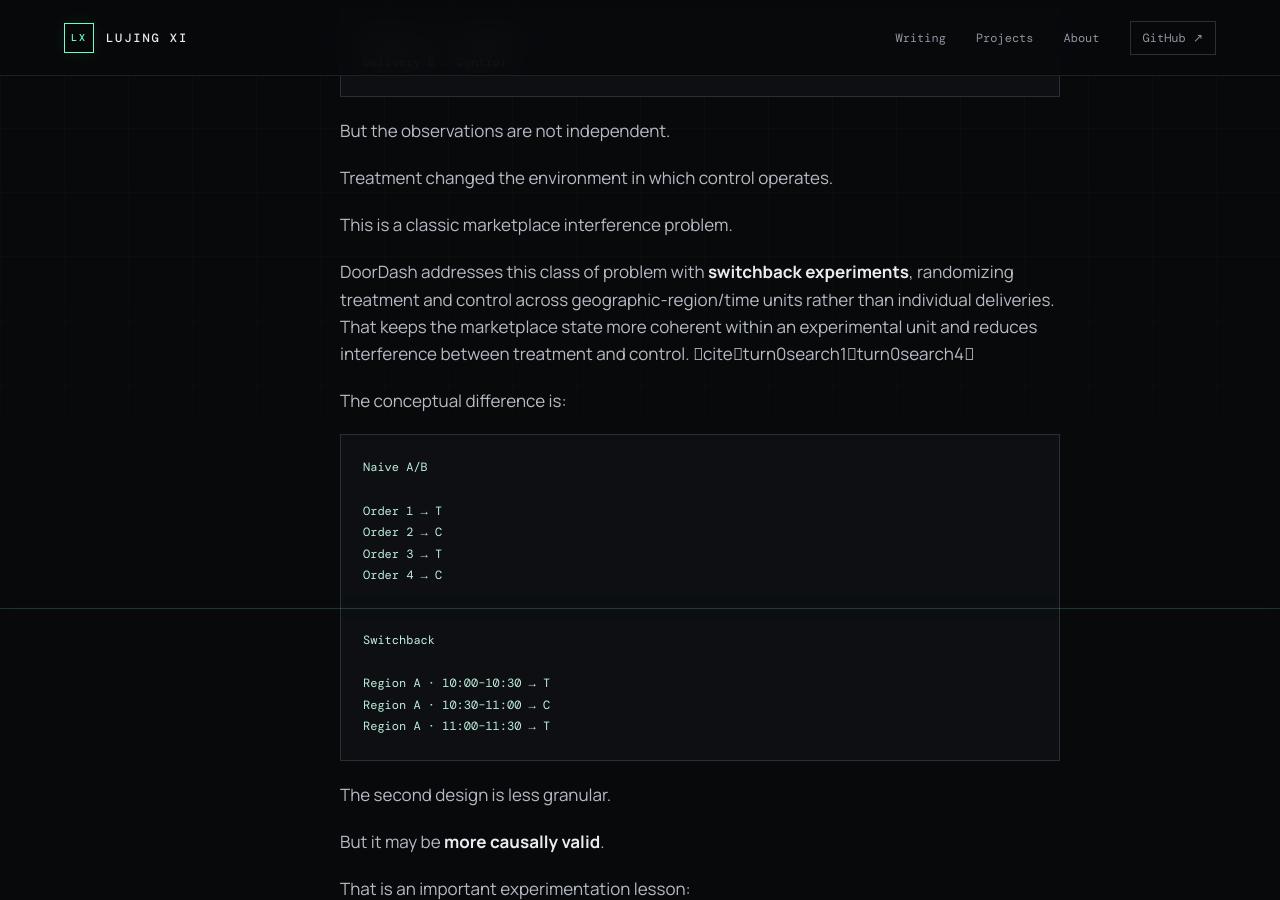
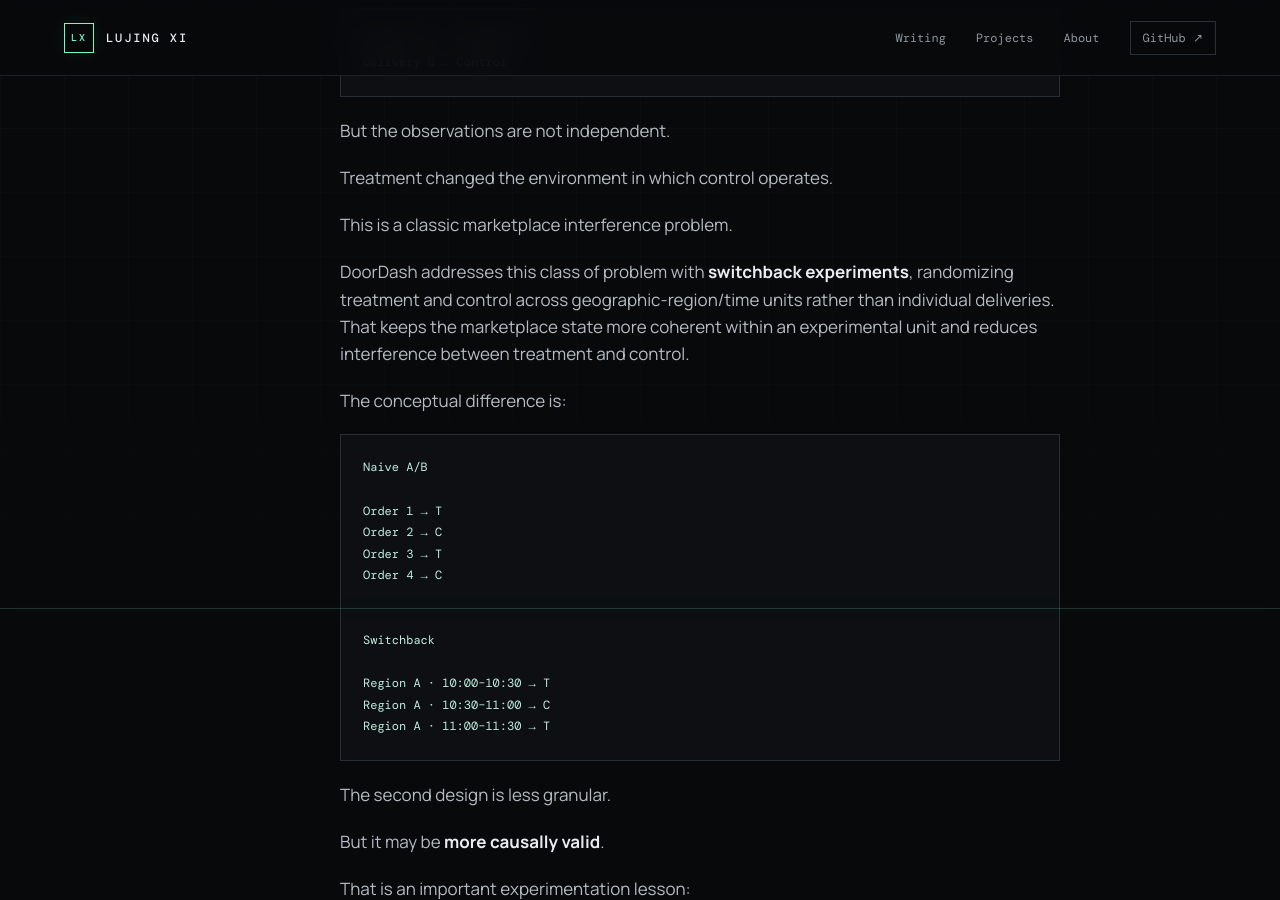
Before and after one commit to LujingLucyXi/lujinglucyxi.github.io, a Jekyll site: the page built from _posts/2026-09-02-when-ab-tests-lie.md, in a window 1280 px wide and 900 px high, scrolled down 3781 px. Built offline with Jekyll 4.4.1, drawn with Linux system fonts in a browser that asks for light colours.

Commit message:
Update 2026-09-02-when-ab-tests-lie.md

```diff
--- a/_posts/2026-09-02-when-ab-tests-lie.md
+++ b/_posts/2026-09-02-when-ab-tests-lie.md
@@ -139,7 +139,7 @@ Treatment changed the environment in which control operates.
 
 This is a classic marketplace interference problem.
 
-DoorDash addresses this class of problem with **switchback experiments**, randomizing treatment and control across geographic-region/time units rather than individual deliveries. That keeps the marketplace state more coherent within an experimental unit and reduces interference between treatment and control. citeturn0search1turn0search4
+DoorDash addresses this class of problem with **switchback experiments**, randomizing treatment and control across geographic-region/time units rather than individual deliveries. That keeps the marketplace state more coherent within an experimental unit and reduces interference between treatment and control.
 
 The conceptual difference is:
 
```
